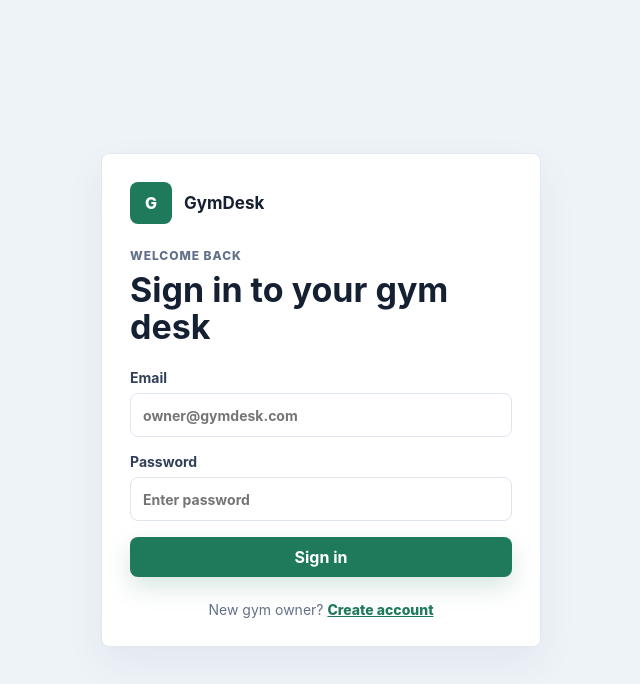
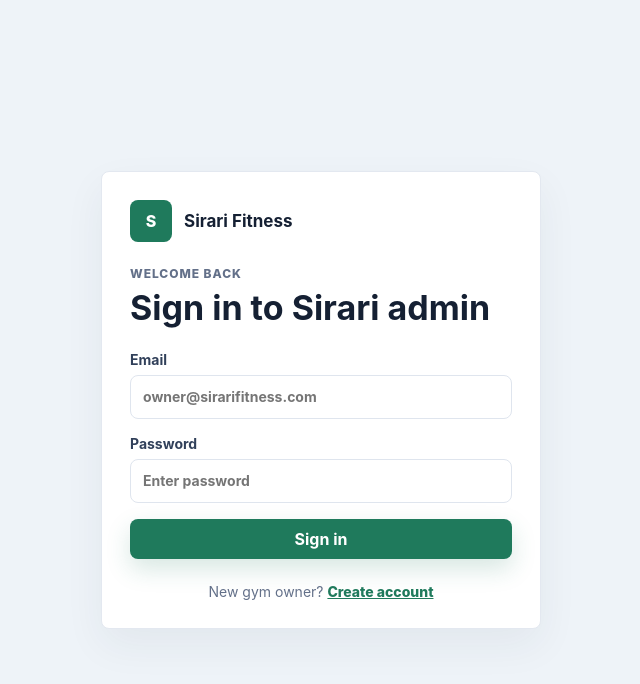
Before and after one commit to vkesirari-work/SyncBoard, a React (Vite) app in the folder client/: page /login in a window 1280 px wide. Shown: the top 684 px of the page, without its empty margins (319-959 px from the left). Built offline with nearby package versions, Linux system fonts and the light colour scheme.

Commit message:
Brand app as Sirari Fitness

```diff
--- a/client/index.html
+++ b/client/index.html
@@ -4,7 +4,7 @@
     <meta charset="UTF-8" />
     <link rel="icon" type="image/svg+xml" href="/favicon.svg" />
     <meta name="viewport" content="width=device-width, initial-scale=1.0" />
-    <title>GymDesk</title>
+    <title>Sirari Fitness</title>
   </head>
   <body>
     <div id="root"></div>
--- a/client/src/components/layout/Sidebar.jsx
+++ b/client/src/components/layout/Sidebar.jsx
@@ -20,10 +20,10 @@
   return (
     <aside className="sidebar">
       <div className="brand">
-        <div className="brand-mark">G</div>
+        <div className="brand-mark">S</div>
         <div>
-          <strong>GymDesk</strong>
-          <span>Gym management</span>
+          <strong>Sirari Fitness</strong>
+          <span>Admin dashboard</span>
         </div>
       </div>
 
--- a/client/src/pages/Login.jsx
+++ b/client/src/pages/Login.jsx
@@ -5,17 +5,17 @@
     <main className="auth-page">
       <section className="auth-card">
         <div className="brand compact">
-          <div className="brand-mark">G</div>
-          <strong>GymDesk</strong>
+          <div className="brand-mark">S</div>
+          <strong>Sirari Fitness</strong>
         </div>
         <div>
           <p className="eyebrow">Welcome back</p>
-          <h1>Sign in to your gym desk</h1>
+          <h1>Sign in to Sirari admin</h1>
         </div>
         <form className="auth-form">
           <label>
             Email
-            <input type="email" placeholder="owner@gymdesk.com" />
+            <input type="email" placeholder="owner@sirarifitness.com" />
           </label>
           <label>
             Password
--- a/client/src/pages/PublicWebsite.jsx
+++ b/client/src/pages/PublicWebsite.jsx
@@ -35,8 +35,8 @@
     <main className="site-page">
       <header className="site-nav">
         <Link className="site-brand" to="/">
-          <span>G</span>
-          <strong>GymDesk Fitness</strong>
+          <span>S</span>
+          <strong>Sirari Fitness</strong>
         </Link>
         <nav aria-label="Gym website navigation">
           <a href="#plans">Plans</a>
@@ -44,15 +44,15 @@
           <a href="#trainers">Trainers</a>
           <a href="#contact">Contact</a>
         </nav>
-        <Link className="site-login" to="/login">Owner login</Link>
+        <Link className="site-login" to="/login">Admin login</Link>
       </header>
 
       <section className="site-hero" style={{ backgroundImage: `linear-gradient(90deg, rgba(9, 14, 24, 0.88), rgba(9, 14, 24, 0.44), rgba(9, 14, 24, 0.18)), url(${gymHero})` }}>
         <div className="site-hero-content">
-          <p className="site-kicker">Modern gym in your neighborhood</p>
+          <p className="site-kicker">Sirari Fitness gym experience</p>
           <h1>Train stronger with guided fitness, clean facilities, and flexible plans.</h1>
           <p>
-            Join a gym built for real progress: strength training, cardio, personal coaching,
+            Join Sirari Fitness for real progress: strength training, cardio, personal coaching,
             and simple membership support from trial day to renewal.
           </p>
           <div className="site-hero-actions">
@@ -111,7 +111,7 @@
           <h2>Friendly trainers for beginners and serious lifters.</h2>
           <p>
             Members can choose guided batches, personal training, and progress check-ins.
-            Your GymDesk admin panel can later manage these leads, renewals, and attendance records.
+            Your Sirari admin panel can later manage these leads, renewals, and attendance records.
           </p>
         </div>
         <div className="trainer-list">
@@ -131,9 +131,9 @@
         <div className="contact-details">
           <p className="site-kicker">Visit us</p>
           <h2>Start with a free trial workout.</h2>
-          <p><MapPin size={18} /> Main market road, near City Park</p>
+          <p><MapPin size={18} /> Sirari Fitness, main market road</p>
           <p><Clock3 size={18} /> Open daily, 5:00 AM to 11:00 PM</p>
-          <p><Phone size={18} /> +91 98765 43210</p>
+          <p><Phone size={18} /> +91 90000 00000</p>
         </div>
         <form className="lead-form">
           <label>
--- a/client/src/pages/Register.jsx
+++ b/client/src/pages/Register.jsx
@@ -5,12 +5,12 @@
     <main className="auth-page">
       <section className="auth-card">
         <div className="brand compact">
-          <div className="brand-mark">G</div>
-          <strong>GymDesk</strong>
+          <div className="brand-mark">S</div>
+          <strong>Sirari Fitness</strong>
         </div>
         <div>
-          <p className="eyebrow">Start gym desk</p>
-          <h1>Create your GymDesk account</h1>
+          <p className="eyebrow">Start Sirari admin</p>
+          <h1>Create your Sirari Fitness account</h1>
         </div>
         <form className="auth-form">
           <label>
@@ -19,7 +19,7 @@
           </label>
           <label>
             Email
-            <input type="email" placeholder="owner@gymdesk.com" />
+            <input type="email" placeholder="owner@sirarifitness.com" />
           </label>
           <label>
             Password
```
Also changed, not shown: 1 other file (tests, documents, lock files or other folders).
